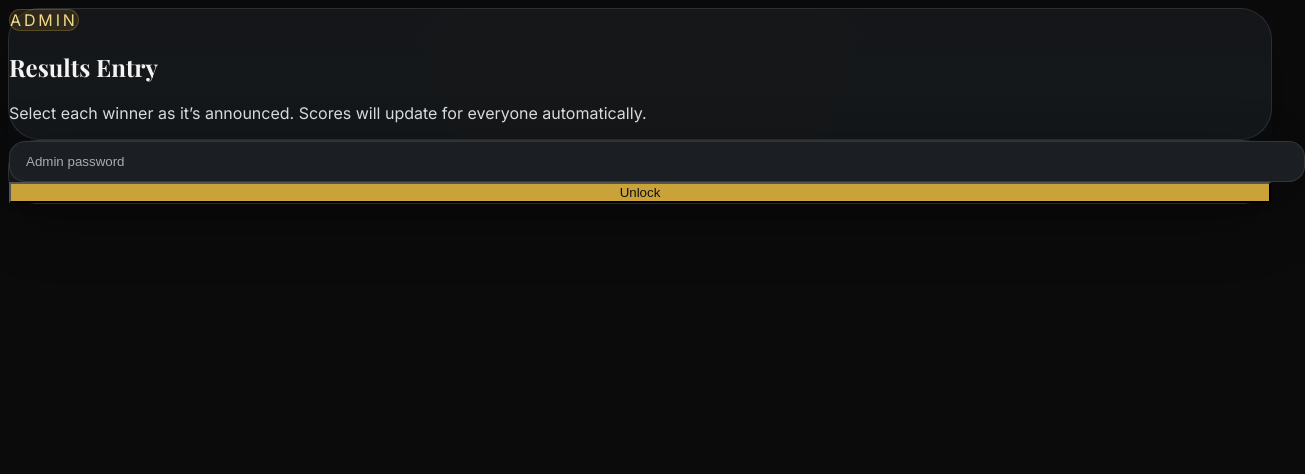
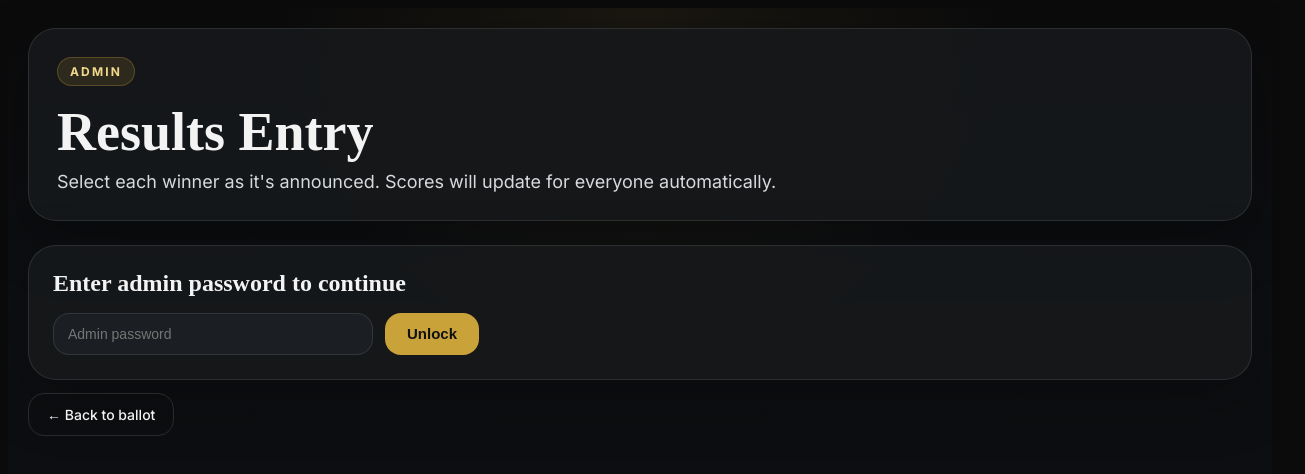
Before and after one commit to owenditore/dme-oscars-pool-2026, a Next.js app: page /admin in a window 1280 px wide. Shown: the top 474 px of the page, 1305 px wide, since content can reach past the window. Built offline with nearby package versions, Linux system fonts and the light colour scheme; a web font is replaced by a local one.

Commit message:
restyle leaderboard and admin with inline styles

```diff
--- a/app/admin/page.tsx
+++ b/app/admin/page.tsx
@@ -2,6 +2,35 @@
 
 import { useEffect, useState } from "react";
 import { OSCARS_2026_CATEGORIES, OSCARS_2026_NOMINEES } from "@/lib/oscars-2026-seed";
+
+const card: React.CSSProperties = {
+  background: "rgba(22,24,27,0.92)",
+  border: "1px solid rgba(255,255,255,0.1)",
+  boxShadow: "0 18px 60px rgba(0,0,0,0.28)",
+  borderRadius: 28,
+};
+
+const inputStyle: React.CSSProperties = {
+  width: "100%",
+  padding: "12px 14px",
+  borderRadius: 16,
+  border: "1px solid rgba(255,255,255,0.1)",
+  background: "#1B1E22",
+  color: "#F3F3F3",
+  fontSize: 14,
+  boxSizing: "border-box",
+};
+
+const btnGold: React.CSSProperties = {
+  padding: "12px 22px",
+  borderRadius: 16,
+  border: "none",
+  background: "#C9A33A",
+  color: "#111",
+  fontWeight: 600,
+  cursor: "pointer",
+  fontSize: 15,
+};
 
 export default function AdminPage() {
   const [password, setPassword] = useState("");
@@ -11,66 +40,95 @@ export default function AdminPage() {
 
   useEffect(() => {
     async function load() {
-      const response = await fetch("/api/results", {
+      const res = await fetch("/api/results", {
         cache: "no-store",
         headers: { "x-admin-password": password },
       });
-      const data = await response.json();
+      const data = await res.json();
       setResults(data.results || {});
     }
     if (unlocked) load();
   }, [unlocked, password]);
 
   async function saveWinner(categorySlug: string, winnerLabel: string) {
-    const response = await fetch("/api/results", {
+    const res = await fetch("/api/results", {
       method: "POST",
       headers: { "Content-Type": "application/json", "x-admin-password": password },
       body: JSON.stringify({ categorySlug, winnerLabel }),
     });
-
-    const data = await response.json();
-    if (!response.ok) {
-      setMessage(data.error || "Could not save result.");
-      return;
-    }
-
-    setResults((current) => ({ ...current, [categorySlug]: winnerLabel }));
+    const data = await res.json();
+    if (!res.ok) { setMessage(data.error || "Could not save result."); return; }
+    setResults((cur) => ({ ...cur, [categorySlug]: winnerLabel }));
     setMessage("Winner saved.");
   }
 
   return (
-    <main className="mx-auto max-w-6xl px-4 py-6 md:px-6 md:py-10">
-      <section className="card-dark rounded-[32px] p-6 md:p-10">
-        <div className="gold-pill inline-flex rounded-full px-3 py-1 text-xs font-medium tracking-[0.18em] uppercase">Admin</div>
-        <h1 className="heading-font mt-5 text-4xl md:text-6xl">Results Entry</h1>
-        <p className="mt-3 text-lg text-[#D7D9DD]">Select each winner as it’s announced. Scores will update for everyone automatically.</p>
-      </section>
+    <div style={{ minHeight: "100vh", background: "radial-gradient(circle at top, rgba(201,163,58,0.08), transparent 35%), linear-gradient(to bottom, #0b0b0c, #0d0f12 35%, #0b0b0c 100%)", color: "#F3F3F3", fontFamily: "Inter, ui-sans-serif, system-ui, sans-serif", padding: 20 }}>
+      <div style={{ maxWidth: 1300, margin: "0 auto" }}>
 
+        {/* Hero */}
+        <div style={{ ...card, padding: 28, marginBottom: 24 }}>
+          <div style={{ display: "inline-flex", padding: "6px 12px", borderRadius: 999, background: "rgba(201,163,58,0.14)", border: "1px solid rgba(201,163,58,0.28)", color: "#F2D98A", fontSize: 12, fontWeight: 700, letterSpacing: "0.18em", textTransform: "uppercase" }}>
+            Admin
+          </div>
+          <div style={{ fontFamily: '"Times New Roman", Georgia, serif', fontSize: 54, marginTop: 18, lineHeight: 1.05, fontWeight: 700 }}>Results Entry</div>
+          <div style={{ marginTop: 10, fontSize: 18, color: "#D7D9DD" }}>Select each winner as it's announced. Scores will update for everyone automatically.</div>
+        </div>
+
+        {/* Password unlock */}
         {!unlocked ? (
-        <section className="card-dark mt-6 rounded-[28px] p-6">
-          <div className="flex flex-col gap-3 md:flex-row">
-            <input type="password" className="input-dark" placeholder="Admin password" value={password} onChange={(e) => setPassword(e.target.value)} />
-            <button className="button-gold rounded-2xl px-5 py-3 font-semibold" onClick={() => setUnlocked(true)}>Unlock</button>
+          <div style={{ ...card, padding: 24, marginBottom: 24 }}>
+            <div style={{ fontFamily: '"Times New Roman", Georgia, serif', fontSize: 24, fontWeight: 700, marginBottom: 16 }}>Enter admin password to continue</div>
+            <div style={{ display: "flex", gap: 12 }}>
+              <input
+                type="password"
+                style={{ ...inputStyle, maxWidth: 320 }}
+                placeholder="Admin password"
+                value={password}
+                onChange={(e) => setPassword(e.target.value)}
+                onKeyDown={(e) => { if (e.key === "Enter") setUnlocked(true); }}
+              />
+              <button style={btnGold} onClick={() => setUnlocked(true)}>Unlock</button>
             </div>
-        </section>
+          </div>
         ) : (
-        <section className="mt-6 grid gap-4 md:grid-cols-2">
-          {OSCARS_2026_CATEGORIES.map((category) => {
-            const nominees = OSCARS_2026_NOMINEES.filter((n) => n.categorySlug === category.slug);
+          <div style={{ display: "grid", gridTemplateColumns: "1fr 1fr", gap: 16 }}>
+            {OSCARS_2026_CATEGORIES.map((cat) => {
+              const nominees = OSCARS_2026_NOMINEES.filter((n) => n.categorySlug === cat.slug);
               return (
-              <div key={category.slug} className="card-dark rounded-[24px] p-5">
-                <div className="mb-3 text-lg font-semibold">{category.name}</div>
-                <select className="select-dark" value={results[category.slug] || ""} onChange={(e) => saveWinner(category.slug, e.target.value)}>
+                <div key={cat.slug} style={{ ...card, padding: 20, borderRadius: 24 }}>
+                  <div style={{ fontFamily: '"Times New Roman", Georgia, serif', fontSize: 20, fontWeight: 700, marginBottom: 12 }}>{cat.name}</div>
+                  <select
+                    style={inputStyle}
+                    value={results[cat.slug] || ""}
+                    onChange={(e) => saveWinner(cat.slug, e.target.value)}
+                  >
                     <option value="">Select winner</option>
-                  {nominees.map((nominee) => <option key={nominee.label} value={nominee.label}>{nominee.label}</option>)}
+                    {nominees.map((n) => (
+                      <option key={n.label} value={n.label}>{n.label}</option>
+                    ))}
                   </select>
+                  {results[cat.slug] && (
+                    <div style={{ marginTop: 8, fontSize: 13, color: "#F2D98A" }}>✓ {results[cat.slug]}</div>
+                  )}
                 </div>
               );
             })}
-        </section>
+          </div>
         )}
 
-      {message ? <p className="mt-4 text-sm text-[#F3F3F3]">{message}</p> : null}
-    </main>
+        {message && (
+          <div style={{ marginTop: 16, fontSize: 14, color: "#F2D98A" }}>{message}</div>
+        )}
+
+        {/* Back link */}
+        <div style={{ marginTop: 24 }}>
+          <a href="/" style={{ padding: "12px 18px", borderRadius: 16, border: "1px solid rgba(255,255,255,0.12)", background: "transparent", color: "#F3F3F3", fontWeight: 500, fontSize: 14, textDecoration: "none" }}>
+            ← Back to ballot
+          </a>
+        </div>
+
+      </div>
+    </div>
   );
 }
--- a/app/leaderboard/page.tsx
+++ b/app/leaderboard/page.tsx
@@ -2,6 +2,13 @@
 
 import { useEffect, useState } from "react";
 import { sortLeaderboard, type Ballot, type ResultEntry, OSCARS_2026_CATEGORIES } from "@/lib/oscars-2026-seed";
+
+const card: React.CSSProperties = {
+  background: "rgba(22,24,27,0.92)",
+  border: "1px solid rgba(255,255,255,0.1)",
+  boxShadow: "0 18px 60px rgba(0,0,0,0.28)",
+  borderRadius: 28,
+};
 
 export default function LeaderboardPage() {
   const [ballots, setBallots] = useState<Ballot[]>([]);
@@ -10,8 +17,8 @@ export default function LeaderboardPage() {
   useEffect(() => {
     let timer: number | undefined;
     async function load() {
-      const response = await fetch("/api/leaderboard", { cache: "no-store" });
-      const data = await response.json();
+      const res = await fetch("/api/leaderboard", { cache: "no-store" });
+      const data = await res.json();
       setBallots(data.ballots || []);
       setResults(data.results || []);
     }
@@ -21,52 +28,81 @@ export default function LeaderboardPage() {
   }, []);
 
   const ranked = sortLeaderboard(ballots, results);
-  const resultsMap = new Map(results.map((entry) => [entry.categorySlug, entry.winnerLabel]));
+  const resultsMap = new Map(results.map((r) => [r.categorySlug, r.winnerLabel]));
 
   return (
-    <main className="mx-auto max-w-7xl px-4 py-6 md:px-6 md:py-10">
-      <section className="card-dark rounded-[32px] p-6 md:p-10">
-        <div className="gold-pill inline-flex rounded-full px-3 py-1 text-xs font-medium tracking-[0.18em] uppercase">DME Oscars Pool 2026</div>
-        <h1 className="heading-font mt-5 text-4xl md:text-6xl">Live Leaderboard</h1>
-        <p className="mt-3 text-lg text-[#D7D9DD]">Winners will appear here as they’re announced. Scores update automatically throughout the night.</p>
-      </section>
+    <div style={{ minHeight: "100vh", background: "radial-gradient(circle at top, rgba(201,163,58,0.08), transparent 35%), linear-gradient(to bottom, #0b0b0c, #0d0f12 35%, #0b0b0c 100%)", color: "#F3F3F3", fontFamily: "Inter, ui-sans-serif, system-ui, sans-serif", padding: 20 }}>
+      <div style={{ maxWidth: 1300, margin: "0 auto" }}>
 
-      <div className="mt-6 grid gap-6 lg:grid-cols-[1.08fr_0.92fr]">
-        <section className="card-dark rounded-[28px] p-6">
-          <h2 className="heading-font mb-4 text-2xl">Standings</h2>
-          <div className="space-y-3">
+        {/* Hero */}
+        <div style={{ ...card, padding: 28, marginBottom: 24 }}>
+          <div style={{ display: "inline-flex", padding: "6px 12px", borderRadius: 999, background: "rgba(201,163,58,0.14)", border: "1px solid rgba(201,163,58,0.28)", color: "#F2D98A", fontSize: 12, fontWeight: 700, letterSpacing: "0.18em", textTransform: "uppercase" }}>
+            DME Oscars Pool 2026
+          </div>
+          <div style={{ fontFamily: '"Times New Roman", Georgia, serif', fontSize: 54, marginTop: 18, lineHeight: 1.05, fontWeight: 700 }}>Live Leaderboard</div>
+          <div style={{ marginTop: 10, fontSize: 18, color: "#D7D9DD" }}>Winners will appear here as they're announced. Scores update automatically throughout the night.</div>
+        </div>
+
+        {/* Main grid */}
+        <div style={{ display: "grid", gridTemplateColumns: "1.08fr 0.92fr", gap: 24 }}>
+
+          {/* Standings */}
+          <div style={{ ...card, padding: 24 }}>
+            <div style={{ fontFamily: '"Times New Roman", Georgia, serif', fontSize: 34, fontWeight: 700, marginBottom: 16 }}>Standings</div>
+            {ranked.length === 0 ? (
+              <div style={{ color: "#A6ADB7", fontSize: 14 }}>No ballots submitted yet.</div>
+            ) : (
+              <div style={{ display: "grid", gap: 12 }}>
                 {ranked.map((user, index) => (
-              <div key={`${user.firstName}-${user.lastName}`} className="rounded-[22px] border border-white/10 bg-white/[0.03] p-4">
-                <div className="flex items-center justify-between gap-4">
-                  <div className="flex items-center gap-4">
-                    <div className="flex h-11 w-11 items-center justify-center rounded-full bg-[rgba(201,163,58,0.14)] text-sm font-semibold text-[#F2D98A]">{index + 1}</div>
+                  <div key={`${user.firstName}-${user.lastName}`} style={{ border: "1px solid rgba(255,255,255,0.1)", background: "rgba(255,255,255,0.03)", borderRadius: 22, padding: 16 }}>
+                    <div style={{ display: "flex", alignItems: "center", justifyContent: "space-between", gap: 12 }}>
+                      <div style={{ display: "flex", alignItems: "center", gap: 14 }}>
+                        <div style={{ height: 44, width: 44, borderRadius: 999, display: "flex", alignItems: "center", justifyContent: "center", background: "rgba(201,163,58,0.14)", color: "#F2D98A", fontWeight: 700, flexShrink: 0 }}>
+                          {index + 1}
+                        </div>
                         <div>
-                      <div className="text-lg font-semibold">{user.firstName} {user.lastName}</div>
-                      <div className="mt-1 text-sm text-[#A6ADB7]">{user.firstChoiceHits} first-choice hits • {user.secondChoiceHits} second-choice hits • {user.confidenceLost} confidence lost</div>
+                          <div style={{ fontSize: 18, fontWeight: 700 }}>{user.firstName} {user.lastName}</div>
+                          <div style={{ marginTop: 4, fontSize: 13, color: "#A6ADB7" }}>
+                            {user.firstChoiceHits} first-choice hits · {user.secondChoiceHits} second-choice hits · {user.confidenceLost} confidence lost
                           </div>
                         </div>
-                  <div className="text-right">
-                    <div className="text-3xl font-semibold text-[#F3F3F3]">{user.totalScore}</div>
-                    <div className="text-xs uppercase tracking-[0.16em] text-[#A6ADB7]">Points</div>
+                      </div>
+                      <div style={{ textAlign: "right", flexShrink: 0 }}>
+                        <div style={{ fontSize: 34, fontWeight: 700 }}>{user.totalScore}</div>
+                        <div style={{ fontSize: 11, letterSpacing: "0.16em", textTransform: "uppercase", color: "#A6ADB7" }}>Points</div>
                       </div>
                     </div>
                   </div>
                 ))}
               </div>
-        </section>
+            )}
+          </div>
 
-        <section className="card-dark rounded-[28px] p-6">
-          <h2 className="heading-font mb-4 text-2xl">Results Progress</h2>
-          <div className="space-y-3">
-            {OSCARS_2026_CATEGORIES.map((category) => (
-              <div key={category.slug} className="flex items-center justify-between gap-4 rounded-[22px] border border-white/10 bg-white/[0.03] p-4 text-sm">
-                <div className="font-medium text-[#F3F3F3]">{category.name}</div>
-                <div className="max-w-[48%] truncate text-right text-[#A6ADB7]">{resultsMap.get(category.slug) || "Pending"}</div>
+          {/* Results Progress */}
+          <div style={{ ...card, padding: 24 }}>
+            <div style={{ fontFamily: '"Times New Roman", Georgia, serif', fontSize: 34, fontWeight: 700, marginBottom: 16 }}>Results Progress</div>
+            <div style={{ display: "grid", gap: 10 }}>
+              {OSCARS_2026_CATEGORIES.map((cat) => (
+                <div key={cat.slug} style={{ display: "flex", justifyContent: "space-between", gap: 12, border: "1px solid rgba(255,255,255,0.1)", background: "rgba(255,255,255,0.03)", borderRadius: 22, padding: 14, fontSize: 14 }}>
+                  <div style={{ fontWeight: 600 }}>{cat.name}</div>
+                  <div style={{ color: resultsMap.get(cat.slug) ? "#F2D98A" : "#A6ADB7", textAlign: "right", maxWidth: "50%" }}>
+                    {resultsMap.get(cat.slug) || "Pending"}
+                  </div>
                 </div>
               ))}
             </div>
-        </section>
           </div>
-    </main>
+
+        </div>
+
+        {/* Back link */}
+        <div style={{ marginTop: 24 }}>
+          <a href="/" style={{ padding: "12px 18px", borderRadius: 16, border: "1px solid rgba(255,255,255,0.12)", background: "transparent", color: "#F3F3F3", fontWeight: 500, fontSize: 14, textDecoration: "none" }}>
+            ← Back to ballot
+          </a>
+        </div>
+
+      </div>
+    </div>
   );
 }
```
Lines whose indentation alone changed are shown as unchanged.
